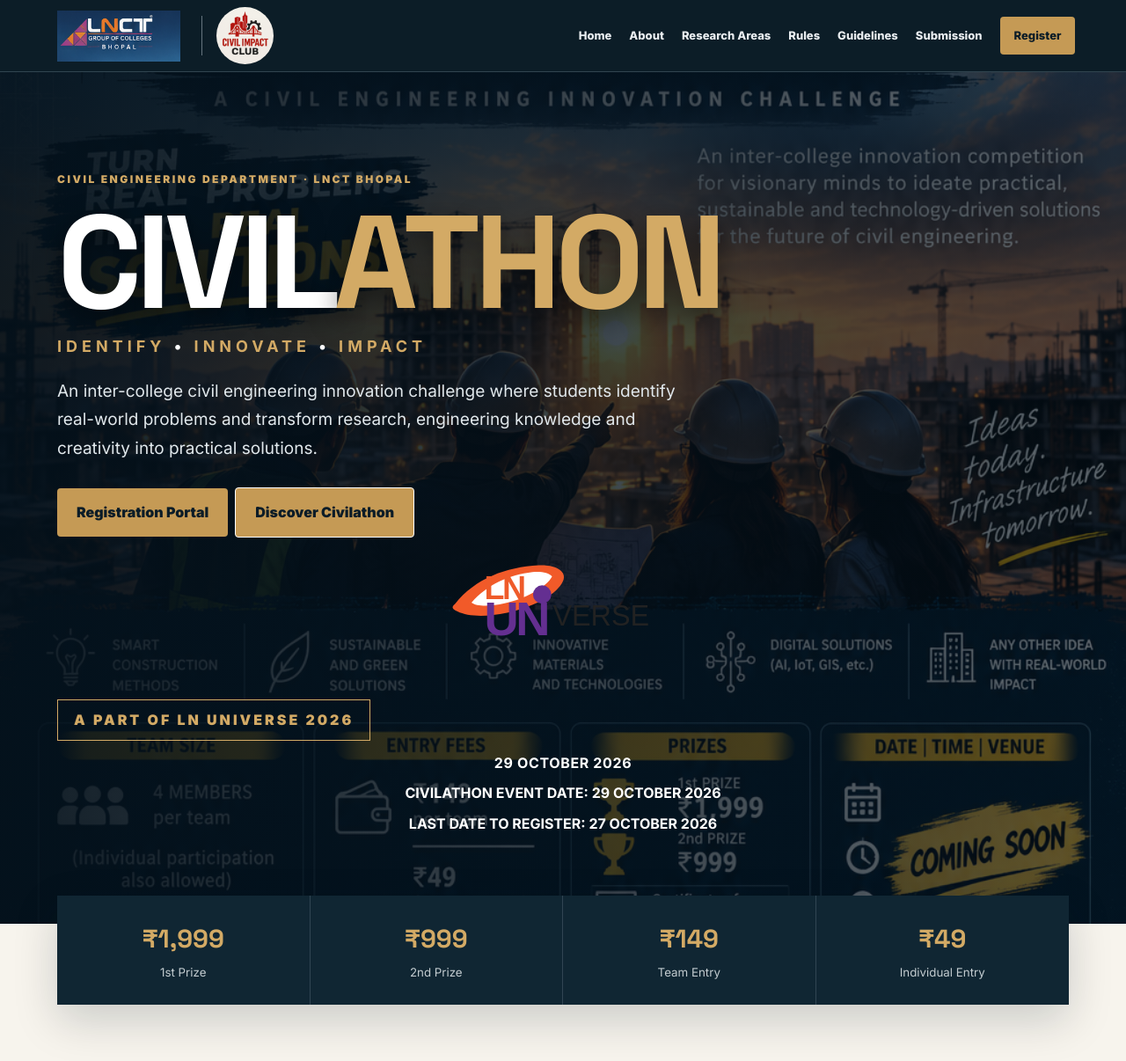
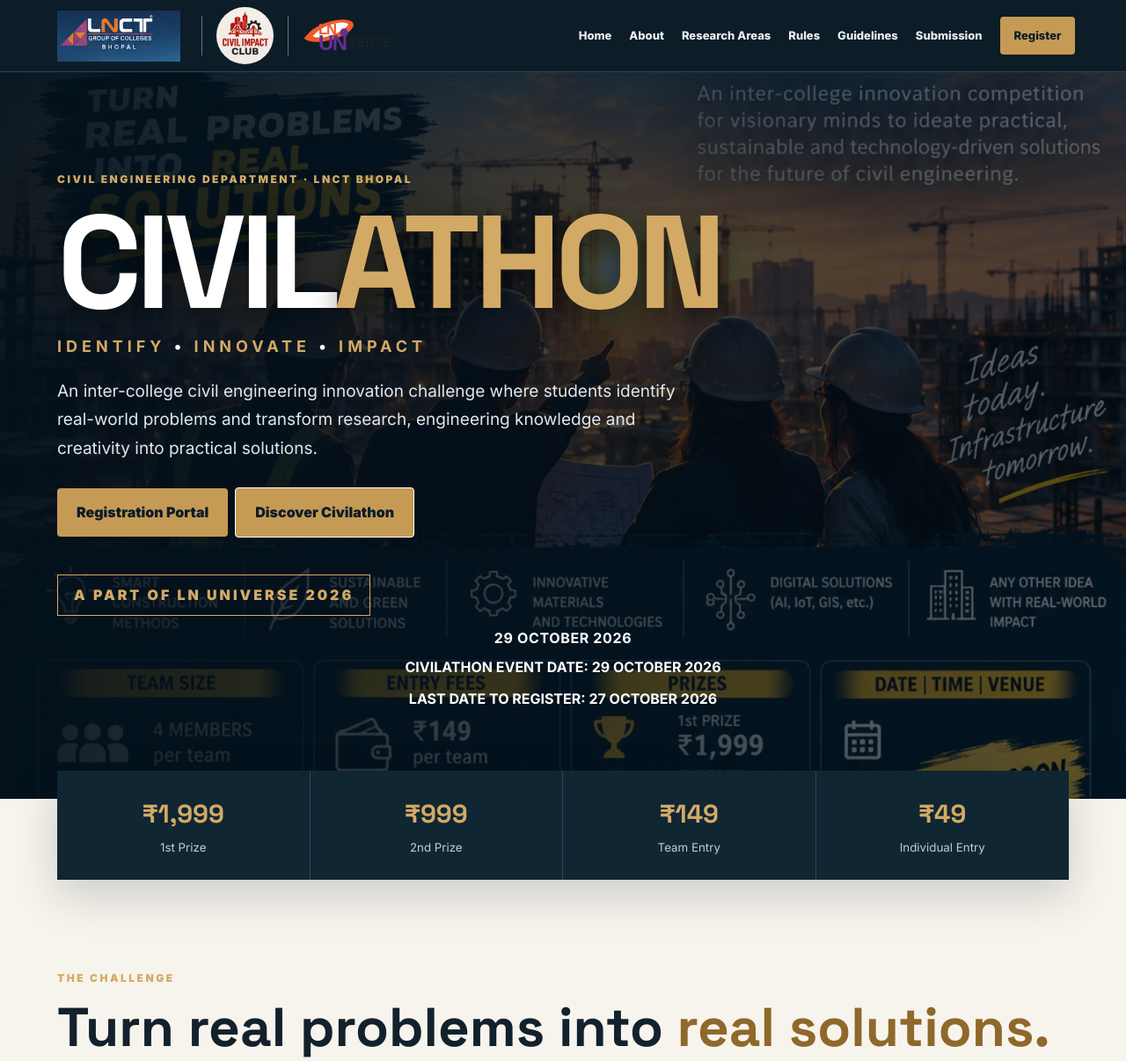
Before and after one commit to atharvdubey2609-debug/CIVILATHON2026, a Flask app: page / in a window 1280 px wide. Shown: the top 1206 px of the page at 88% size. Run offline with Flask 3, Linux system fonts and the light colour scheme.

Commit message:
Move LN Universe logo into homepage header

```diff
--- a/templates/index.html
+++ b/templates/index.html
@@ -4,6 +4,8 @@
     <img src="{{ url_for('static',filename='images/lnct-logo.png') }}" class="brand-logo lnct-logo" alt="LNCT Group of Colleges Bhopal">
     <div class="brand-divider"></div>
     <img src="{{ url_for('static',filename='images/cic-logo.png') }}" class="brand-logo cic-logo" alt="Civil Impact Club">
+    <div class="brand-divider"></div>
+    <img src="{{ url_for('static',filename='images/ln-universe-logo.svg') }}" class="brand-logo" alt="LN Universe 2026" style="width:115px;max-height:54px;object-fit:contain;">
   </a>
   <button class="menu-btn" onclick="document.querySelector('nav').classList.toggle('open')">☰</button>
   <nav><a href="/">Home</a><a href="/about">About</a><a href="/domains">Research Areas</a><a href="/rules">Rules</a><a href="/guidelines">Guidelines</a><a href="/submission">Submission</a><a class="cta" href="/register">Register</a></nav>
@@ -14,7 +16,7 @@
   <h2>IDENTIFY <i>•</i> INNOVATE <i>•</i> IMPACT</h2>
   <p class="lead">An inter-college civil engineering innovation challenge where students identify real-world problems and transform research, engineering knowledge and creativity into practical solutions.</p>
   <div class="hero-actions"><a class="btn" href="/register">Registration Portal</a><a class="btn ghost" href="/about">Discover Civilathon</a></div>
-  <div style="margin:22px auto 8px;text-align:center;"><img src="{{ url_for('static', filename='images/ln-universe-logo.svg') }}" alt="LN Universe" style="width:min(260px,70%);height:auto;display:inline-block;"></div><div class="soon">A PART OF LN UNIVERSE 2026</div>
+  <div class="soon">A PART OF LN UNIVERSE 2026</div>
   <p style="margin:12px auto 0;max-width:620px;text-align:center;font-weight:700;letter-spacing:.04em;">29 OCTOBER 2026</p>
   <p style="margin:6px auto 0;max-width:620px;text-align:center;"><strong>CIVILATHON EVENT DATE: 29 OCTOBER 2026</strong></p><p style="margin:8px auto 0;max-width:620px;text-align:center;font-weight:700;">LAST DATE TO REGISTER: 27 OCTOBER 2026</p>
 </div></section>
```
